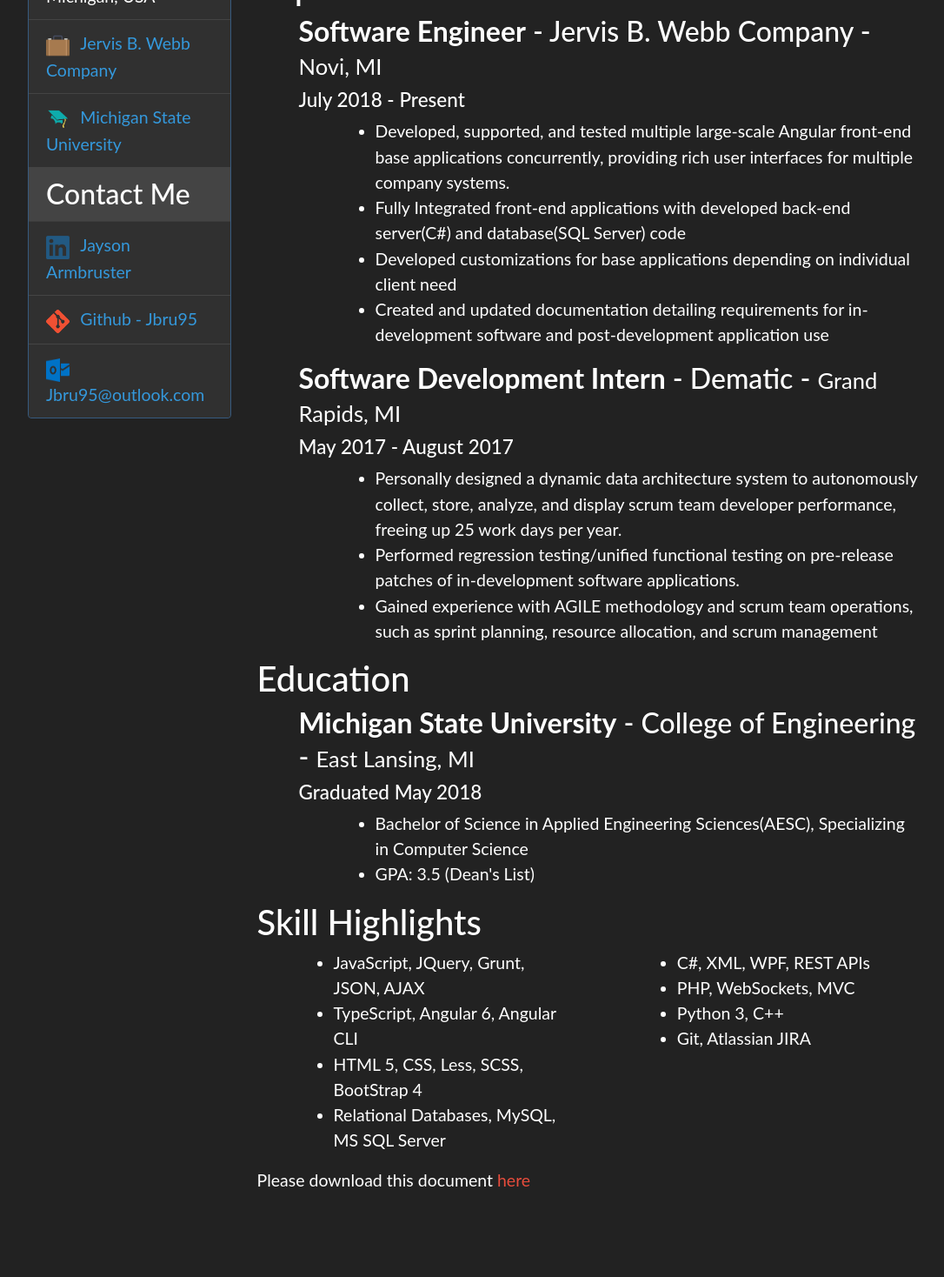
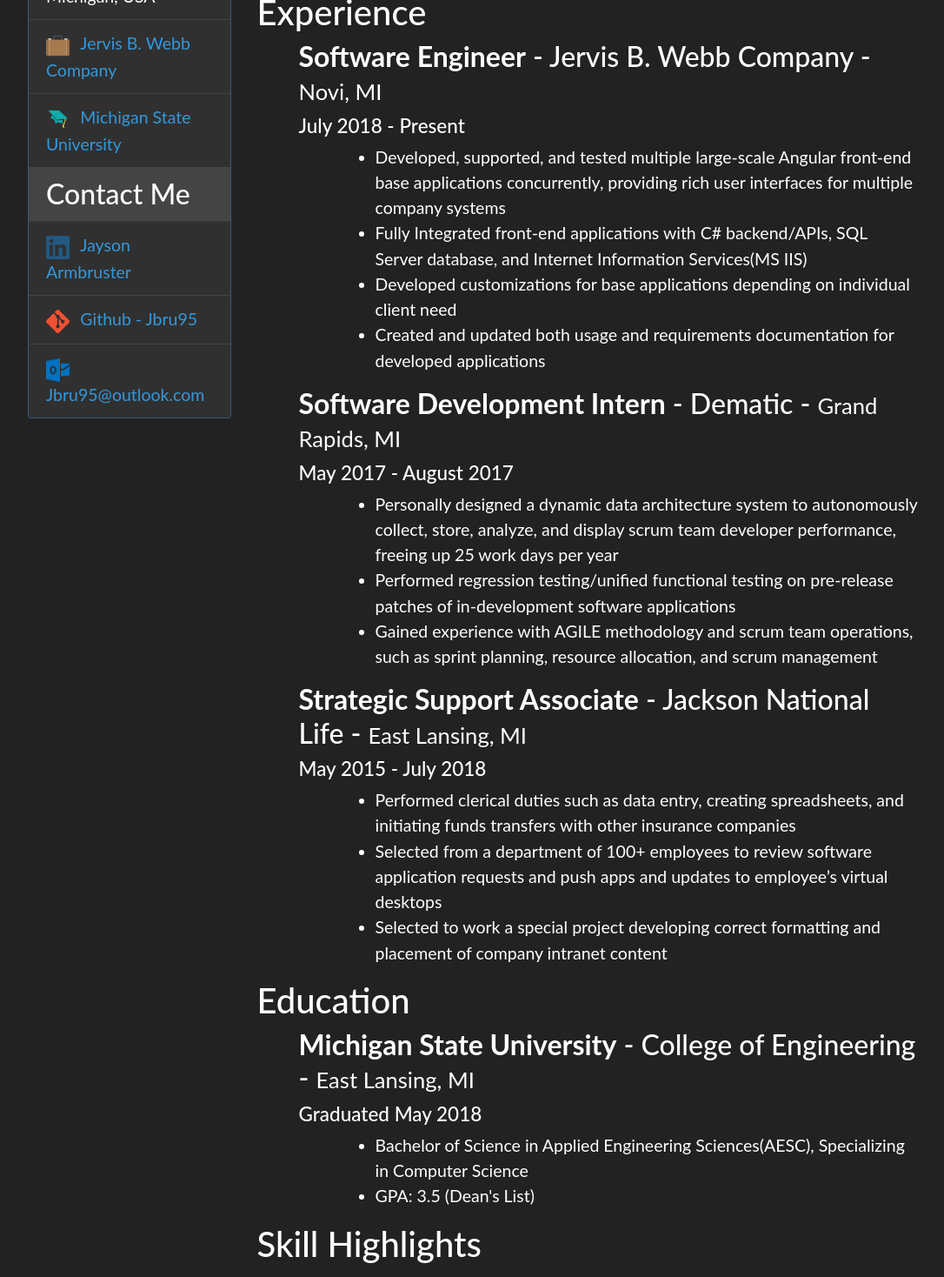
Before and after one commit to Jbru95/Jbru95.github.io, an Angular app in the folder site/: page /resume in a window 1280 px wide. Shown: the part 460-1928 px from the top of the page at 87% size, without its empty margins (96-1182 px from the left). Before the commit the page ends 1847 px from the top, so only its background shows below. Built offline with nearby package versions, Linux system fonts and the light colour scheme.

Commit message:
made slight tweaks to resume page and added download links for word doc resume and pdf

```diff
--- a/site/src/app/views/resume.html
+++ b/site/src/app/views/resume.html
@@ -7,17 +7,17 @@
         <h5><a href="mailto:Jbru95@outlook.com">Jbru95@outlook.com</a></h5>
     </div>
 
-    <p>Software Engineer with a demonstrated history of working in the Computer Software industry. Skilled in JavaScript, Angular, C#, Python, C++, SQL, Web development, Data Structures, and Algorithms. Strong Software Engineering professional with a Bachelor’s Degree in Applied Engineering Sciences, Specializing in Computer Science from Michigan State University. </p>
+    <p>Software Engineer with a demonstrated history of developing vibrant Desktop and Web Applications. Skilled in JavaScript, Angular, C#, Python, SQL, C++, Data Structures, and Algorithms. Strong Software Engineering professional with a Bachelor’s Degree in Applied Engineering Sciences, Specializing in Computer Science from Michigan State University. Always aspiring to further my working knowledge of software systems, development strategies, and new technologies.</p>
 
     <h2>Experience</h2>
         <div class="ml-md-5">
             <h3><strong>Software Engineer</strong> - Jervis B. Webb Company - <span class='small'>Novi, MI</span></h3>
             <h4>July 2018 - Present</h4>
             <ul class="ml-md-5">
-                <li>Developed, supported, and tested multiple large-scale Angular front-end base applications concurrently, providing rich user interfaces for multiple company systems.</li>
-                <li>Fully Integrated front-end applications with developed back-end server(C#) and database(SQL Server) code</li>
+                <li>Developed, supported, and tested multiple large-scale Angular front-end base applications concurrently, providing rich user interfaces for multiple company systems</li>
+                <li>Fully Integrated front-end applications with C# backend/APIs, SQL Server database, and Internet Information Services(MS IIS)</li>
                 <li>Developed customizations for base applications depending on individual client need</li>
-                <li>Created and updated documentation detailing requirements for in-development software and post-development application use</li>
+                <li>Created and updated both usage and requirements documentation for developed applications</li>
             </ul>
         </div>
 
@@ -25,12 +25,21 @@
             <h3><strong>Software Development Intern</strong> - Dematic - <span class='small'>Grand Rapids, MI</span></h3>
             <h4>May 2017 - August 2017</h4>
             <ul class="ml-md-5">
-                <li>Personally designed a dynamic data architecture system to autonomously collect, store, analyze, and display scrum team developer performance, freeing up 25 work days per year.</li>
-                <li>Performed regression testing/unified functional testing on pre-release patches of in-development software applications.</li>
+                <li>Personally designed a dynamic data architecture system to autonomously collect, store, analyze, and display scrum team developer performance, freeing up 25 work days per year</li>
+                <li>Performed regression testing/unified functional testing on pre-release patches of in-development software applications</li>
                 <li>Gained experience with AGILE methodology and scrum team operations, such as sprint planning, resource allocation, and scrum management</li>
             </ul>
         </div>
 
+        <div class="ml-md-5">
+            <h3><strong>Strategic Support Associate</strong> - Jackson National Life - <span class='small'>East Lansing, MI</span></h3>
+            <h4>May 2015 - July 2018</h4>
+            <ul class="ml-md-5">
+                <li>Performed clerical duties such as data entry, creating spreadsheets, and initiating funds transfers with other insurance companies</li>
+                <li>Selected from a department of 100+ employees to review software application requests and push apps and updates to employee’s virtual desktops</li>
+                <li>Selected to work a special project developing correct formatting and placement of company intranet content</li>
+            </ul>
+        </div>
 
     <h2>Education</h2>
         <div class="ml-md-5">
@@ -47,20 +56,20 @@
     <div class='row'>
         <div class='col-xs-12 col-md-6'>
                 <ul class="ml-md-5">
-                    <li>JavaScript, JQuery, Grunt, JSON, AJAX</li>
-                    <li>TypeScript, Angular 6, Angular CLI </li>
-                    <li>HTML 5, CSS, Less, SCSS, BootStrap 4</li>
-                    <li>Relational Databases, MySQL, MS SQL Server</li>
+                    <li style='padding-bottom: 8px;'>JavaScript, JQuery, Grunt, JSON, AJAX</li>
+                    <li style='padding-bottom: 8px;'>TypeScript, Angular 6, Angular CLI </li>
+                    <li style='padding-bottom: 8px;'>HTML 5, CSS, Less, SCSS, BootStrap 4</li>
+                    <li style='padding-bottom: 8px;'>Relational Databases, MySQL, MS SQL Server, Stored Procedures</li>
                 </ul>
         </div>
         <div class='col-xs-12 col-md-6'>
                 <ul class="ml-md-5">
-                    <li>C#, XML, WPF, REST APIs</li>
-                    <li>PHP, WebSockets, MVC</li>
-                    <li>Python 3, C++</li>
-                    <li>Git, Atlassian JIRA</li>
+                    <li style='padding-bottom: 8px;'>C#, .NET, XML, WPF, IIS</li>
+                    <li style='padding-bottom: 8px;'>PHP, WebSockets, MVC</li>
+                    <li style='padding-bottom: 8px;'>Python 3, C++, WIndows, Linux</li>
+                    <li style='padding-bottom: 8px;'>Git, Atlassian JIRA, REST APIs</li>
                 </ul>
         </div>
     </div>
-    <p> Please download this document <a class='text-danger' href='/assets/SAMPLE_DOWNLOAD.txt' download>here</a></p>
+    <h3>Download this document as a <a class='text-danger' href='/assets/Armbruster_Jayson_Resume.docx' download>Microsoft Word Document</a> or a <a href='/assets/Armbruster_Jayson_Resume.pdf'>PDF</a></h3>
 </div>
```
Also changed, not shown: 2 other files (tests, documents, lock files or other folders).
